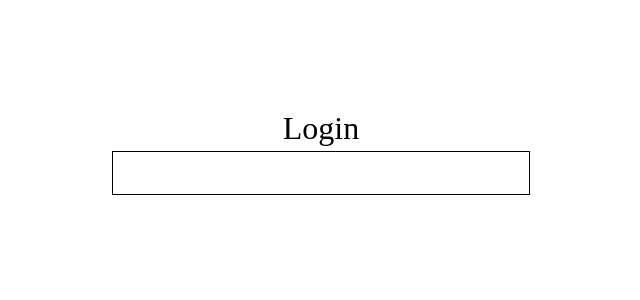
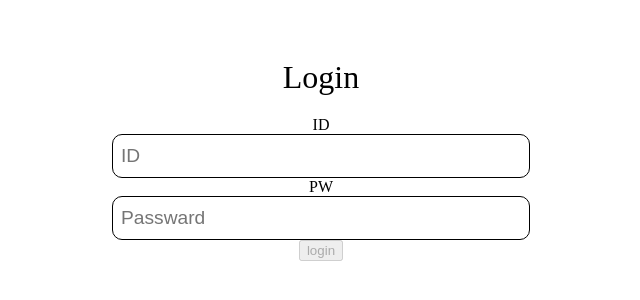
Before and after one commit to bicco2/wanted-pre-onboarding-challenge-fe-1, a React (Create React App) app: page /auth in a window 1280 px wide. Shown: the part 256-556 px from the top of the page, without its empty margins (319-959 px from the left). Built offline with nearby package versions, Linux system fonts and the light colour scheme.

Commit message:
feat : create login function

```diff
--- a/src/pages/TodoPage/components/TodoCreate/index.tsx
+++ b/src/pages/TodoPage/components/TodoCreate/index.tsx
@@ -23,7 +23,7 @@ function TodoCreate({ refetch }: any) {
     setOpen(false);
     setTitleValue("");
     setContentValue("");
-    refetch();
+    // refetch();
   };
 
   const onCreateTodo = async () => {
--- a/src/pages/TodoPage/index.tsx
+++ b/src/pages/TodoPage/index.tsx
@@ -6,7 +6,6 @@ import axios from "axios";
 import React, { useState } from "react";
 import { useQuery } from "react-query";
 import { TodoData } from "customTypes";
-import { Modal } from "components/Modal";
 
 const TodoPage: React.FC = () => {
   const [todos, setTodos] = useState([]);
--- a/src/pages/UserPage/index.tsx
+++ b/src/pages/UserPage/index.tsx
@@ -1,12 +1,95 @@
-import React from "react";
+import React, { useState } from "react";
 import { Wrapper, Label, Input } from "./styled";
-// import { FooterWrapper, FooterItemWrapper, FooterItem } from "./styled";
+import axios from "axios";
+import { useNavigate } from "react-router-dom";
 
 const UserPage: React.FC = () => {
+  const [userId, setUserId] = useState("");
+  const [userPw, setUserPw] = useState("");
+  const [checkId, setCheckId] = useState(false);
+  const [checkPw, setCheckPw] = useState(false);
+  const [checkTotal, setCheckTotal] = useState(true);
+
+  const navigate = useNavigate();
+
+  const onIdChange = (e: any) => {
+    setUserId(e.target.value);
+  };
+  const onPwChange = (e: any) => {
+    setUserPw(e.target.value);
+  };
+
+  const checkEmail = (e: any) => {
+    var regExp =
+      /^[0-9a-zA-Z]([-_\.]?[0-9a-zA-Z])*@[0-9a-zA-Z]([-_\.]?[0-9a-zA-Z])*\.[a-zA-Z]{2,3}$/i;
+    console.log("이메일 유효성 검사 :: ", regExp.test(e.target.value));
+
+    if (regExp.test(e.target.value)) {
+      setCheckId(true);
+      if (checkId && checkPw) {
+        setCheckTotal(false);
+      } else {
+        setCheckTotal(true);
+      }
+    } else {
+      setCheckTotal(true);
+    }
+  };
+
+  const checkPassword = (e: any) => {
+    var regExp = /^(?=.*\d)(?=.*[a-zA-Z])[0-9a-zA-Z]{8,10}$/;
+    console.log("비밀번호 유효성 검사 :: ", regExp.test(e.target.value));
+    if (regExp.test(e.target.value)) {
+      setCheckPw(true);
+      if (checkId && checkPw) {
+        setCheckTotal(false);
+      } else {
+        setCheckTotal(true);
+      }
+    } else {
+      setCheckTotal(true);
+    }
+  };
+
+  const handleLogin = () => {
+    axios
+      .post("http://localhost:8080/users/login", {
+        email: userId,
+        password: userPw,
+      })
+      .then((res) => {
+        console.log(res.data.token);
+        navigate(`/todo`);
+        // 여기서 로컬스토리지로 res.data.token 값 저장해야함
+      })
+      .catch((err) => {
+        console.log(err);
+        alert("정보가 잘못되었습니다.");
+      });
+  };
+
   return (
     <Wrapper>
       <Label>Login</Label>
-      <Input></Input>
+      ID
+      <Input
+        autoFocus
+        onChange={onIdChange}
+        onBlur={checkEmail}
+        value={userId}
+        placeholder="ID"
+      />
+      PW
+      <Input
+        onChange={onPwChange}
+        onBlur={checkPassword}
+        value={userPw}
+        placeholder="Passward"
+        type="password"
+      />
+      <button disabled={checkTotal ? true : false} onClick={handleLogin}>
+        login
+      </button>
     </Wrapper>
   );
 };
--- a/src/pages/UserPage/styled.ts
+++ b/src/pages/UserPage/styled.ts
@@ -11,14 +11,15 @@ export const Wrapper = styled.div`
 export const Label = styled.label`
   font-size: 2rem;
   margin-bottom: 0.25rem;
-  width: fit-content; ;
+  width: fit-content;
+  padding: 1rem;
 `;
 
 export const Input = styled.input`
   width: 400px;
   border: 1px solid;
   outline: none;
-  border-radius: 0px;
+  border-radius: 10px;
   line-height: 2.5rem;
   font-size: 1.2rem;
   padding-left: 0.5rem;
```
